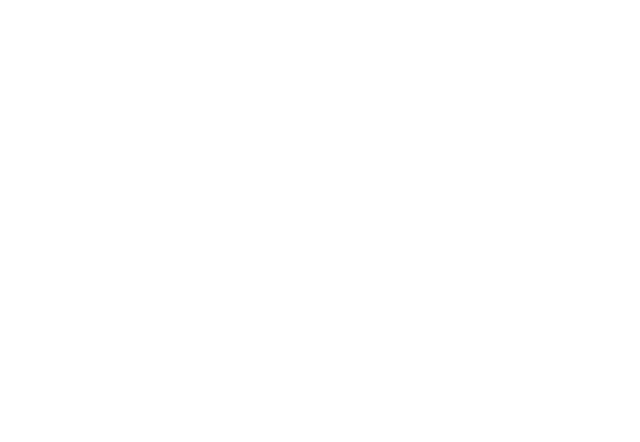
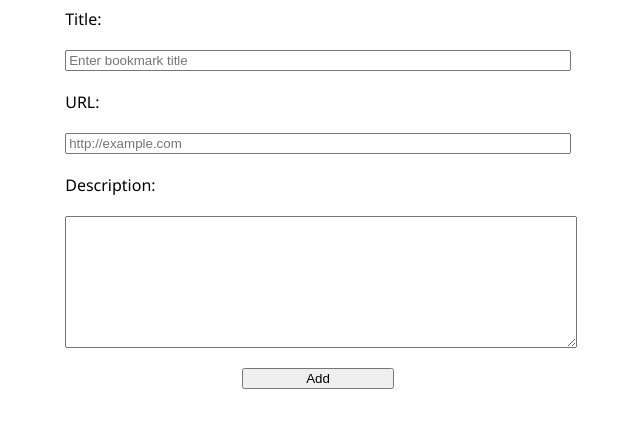
Before and after one commit to hamdiheb/bookmarks, a website with bundled scripts: page index.html in a window 1280 px wide. Shown: the whole page, without its empty margins (322-962 px from the left). Built offline with nearby package versions, Linux system fonts and the light colour scheme.

Commit message:
Added page template with some styling.

```diff
--- a/index.html
+++ b/index.html
@@ -2,7 +2,70 @@
 <html>
   <head>
     <script type="module" src="script.js"></script>
+    <link rel="stylesheet" href="style.css"/>
   </head>
   <body>
+    <header>
+    </header>
+    <main>
+      <form id="bookmark-form">
+        <label
+          id="bookmark-form-title-input-label"
+          for="bookmark-form-title-input">
+          Title:
+        </label>
+        <input id="bookmark-form-title-input"
+          type="text"
+          placeholder="Enter bookmark title"
+          required
+        />
+        <label
+          id="bookmark-form-url-input-label"
+          for="bookmark-form-url-input">
+          URL:
+        </label>
+        <input id="bookmark-form-url-input"
+          type="url"
+          placeholder="http://example.com"
+          pattern="https://.*|https://.*"
+          required
+        />
+        <label
+          id="bookmark-form-description-textarea-label"
+          for="bookmark-form-description-textarea">
+          Description:
+        </label>
+        <textarea
+          id="bookmark-form-description-textarea"
+          name="bookmark-form-description"
+          placeholder="Enter description"
+          required>
+        </textarea>
+        <button
+          id="bookmark-form-submit-button"
+          type="submit">
+          Add
+        </button>
+      </form>
+      <section id="bookmark-elements-container">
+
+      </section>
+    </main>
+    <footer>
+    </footer>
+    <template>
+      <div class="boomark-element">
+        <div class="bookmark-element-title">
+          <a href=""></a>
+        </div>
+        <div class="bookmark-element-title">
+          <p></p>
+        </div>
+        <div class="bookmark-element-buttons">
+            <button class="bookmark-element-copy-button">Copy</button>
+            <button class="bookmark-element-like-button">Copy</button>
+        </div>
+      </div>
+    </template>
   </body>
 </html>
--- /dev/null
+++ b/style.css
@@ -0,0 +1,39 @@
+body {
+  font-family: 'Segoe UI', Tahoma, Geneva, Verdana, sans-serif;
+}
+
+#bookmark-form {
+  display: flex;
+  flex-direction: column;
+  width: 40%;
+  margin: auto;
+  gap: 20px;
+}
+
+#bookmark-form-description-textarea {
+  width: 100%;
+  aspect-ratio: 4/1;
+  resize: vertical;
+}
+
+#bookmark-form-submit-button {
+  width: 30%;
+  margin: auto;
+}
+
+#bookmark-elements-container {
+  display: flex;
+  flex-direction: column;
+  gap: 20px;
+  width: 60%;
+  margin: auto;
+  margin-top: 50px;
+}
+
+.bookmark-element {
+  display: flex;
+  flex-direction: column;
+  gap: 20px;
+  width: 100%;
+  padding: 20px;
+}
```
